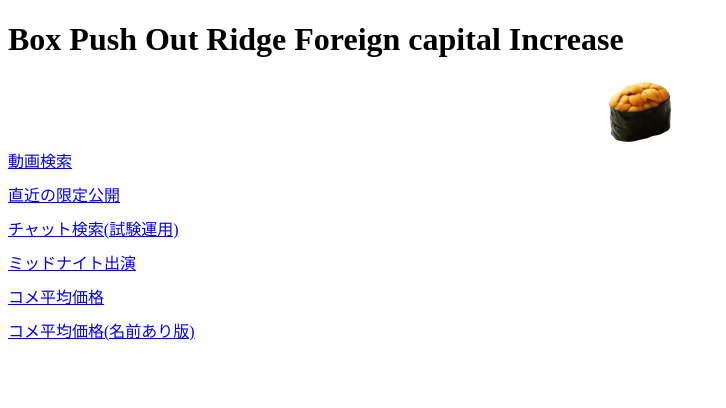
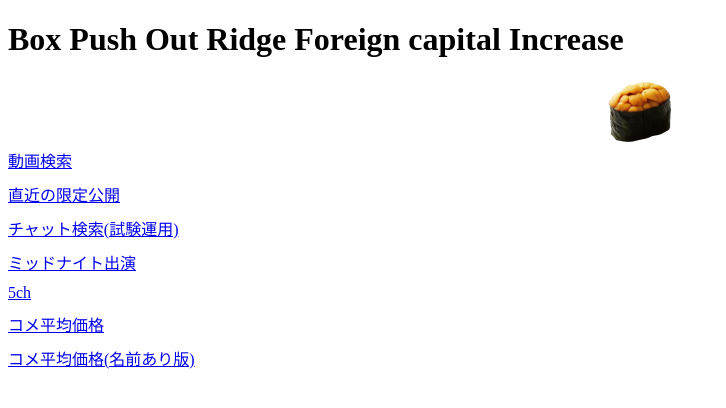
Before and after one commit to boxpush/b, a Jekyll site: the page wnl22.html, which Jekyll copies as it is, in a window 1280 px wide. Shown: the top 408 px of the page, without its empty margins (0-726 px from the left). Built offline with Jekyll 4.4.1, drawn with Linux system fonts in a browser that asks for light colours.

Commit message:
Update wnl22.html

```diff
--- a/wnl22.html
+++ b/wnl22.html
@@ -26,6 +26,7 @@
 <a href="tesst/unlisted_list.html" target="_blank">直近の限定公開</a>
 <a href="tesst/chat.html" target="_blank">チャット検索(試験運用)</a>
 <a href="tesst/midnight.html" target="_blank">ミッドナイト出演</a>
+<a href="5ch.html" target="_blank">5ch</a>
 <a href="../a/" target="_blank">コメ平均価格</a>
 <a href="../b/" target="_blank">コメ平均価格(名前あり版)</a>
 </div>
```
